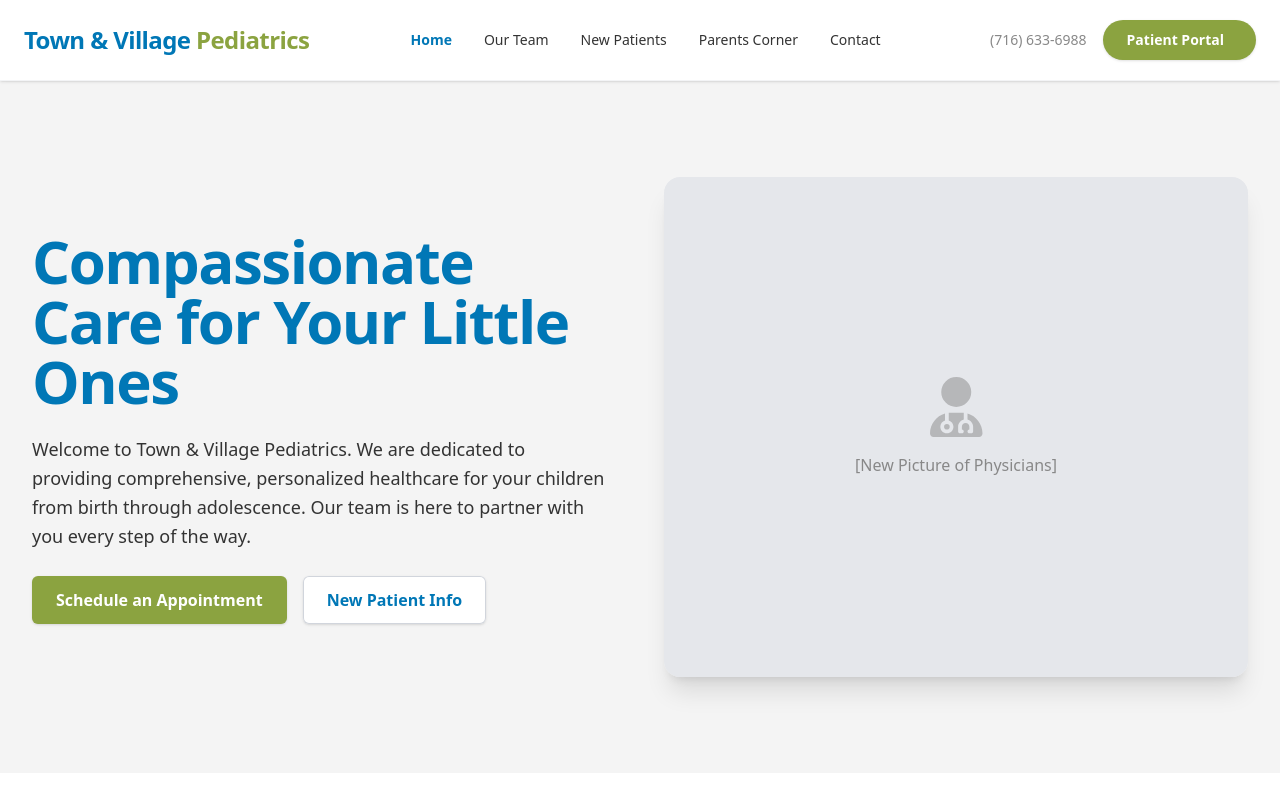
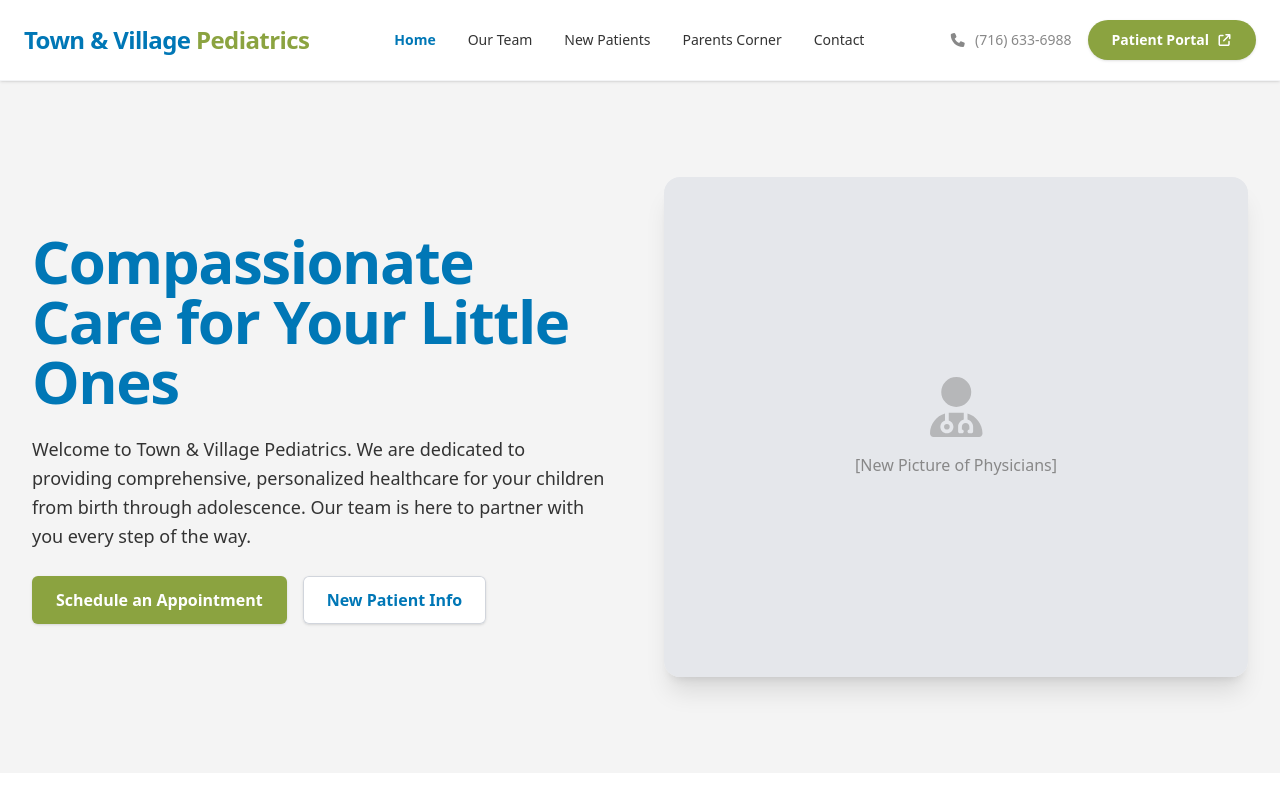
Before and after one commit to OneBuffaloLabsClients/townandvillagepediatrics.com, a Next.js app: page / in a window 1280 px wide. Shown: the top 800 px of the page. Built offline with nearby package versions, Linux system fonts and the light colour scheme.

Commit message:
Fixed fontawesome issues in header

```diff
--- a/src/app/page.tsx
+++ b/src/app/page.tsx
@@ -1,4 +1,4 @@
-import Image from 'next/image';
+// import Image from 'next/image';
 import Link from 'next/link';
 import { getHomePageData } from '@/lib/cms';
 import { FontAwesomeIcon } from '@fortawesome/react-fontawesome';
--- a/src/components/Header.tsx
+++ b/src/components/Header.tsx
@@ -3,6 +3,13 @@
 import { useState } from 'react';
 import Link from 'next/link';
 import { usePathname } from 'next/navigation';
+import { FontAwesomeIcon } from '@fortawesome/react-fontawesome';
+import {
+  faPhone,
+  faArrowUpRightFromSquare,
+  faXmark,
+  faBars,
+} from '@fortawesome/free-solid-svg-icons';
 
 const Header = () => {
   const [isMobileMenuOpen, setIsMobileMenuOpen] = useState(false);
@@ -56,7 +63,8 @@ const Header = () => {
             <a
               href="tel:7166336988"
               className="text-sm font-medium text-[var(--color-text-muted)] hover:text-[var(--color-secondary-accent)]">
-              <i className="fa-solid fa-phone mr-2"></i>(716) 633-6988
+              <FontAwesomeIcon icon={faPhone} className="mr-2 fa-fw" aria-hidden="true" />
+              (716) 633-6988
             </a>
             <a
               href="https://www.medentmobile.com/portal/index.php?practice_id=Ji6KGx7c"
@@ -65,7 +73,11 @@ const Header = () => {
               className="inline-flex items-center justify-center rounded-full bg-[var(--color-primary-action)] px-6 py-2.5 text-sm font-bold text-white shadow-sm transition-all hover:bg-[#7a9136] hover:shadow-md focus:outline-none focus:ring-2 focus:ring-[var(--color-primary-action)] focus:ring-offset-2"
               aria-label="Open Patient Portal in a new tab">
               Patient Portal
-              <i className="fa-solid fa-arrow-up-right-from-square ml-2 text-xs"></i>
+              <FontAwesomeIcon
+                icon={faArrowUpRightFromSquare}
+                className="ml-2 text-xs fa-fw"
+                aria-hidden="true"
+              />
             </a>
           </div>
 
@@ -78,9 +90,9 @@ const Header = () => {
             aria-label="Toggle main menu">
             <span className="sr-only">Open main menu</span>
             {isMobileMenuOpen ? (
-              <i className="fa-solid fa-xmark text-2xl"></i>
+              <FontAwesomeIcon icon={faXmark} className="text-2xl fa-fw" aria-hidden="true" />
             ) : (
-              <i className="fa-solid fa-bars text-2xl"></i>
+              <FontAwesomeIcon icon={faBars} className="text-2xl fa-fw" aria-hidden="true" />
             )}
           </button>
         </div>
@@ -107,7 +119,7 @@ const Header = () => {
               <a
                 href="tel:7166336988"
                 className="flex items-center justify-center rounded-md bg-gray-100 px-4 py-2 text-base font-medium text-[var(--color-text-primary)] transition hover:bg-gray-200">
-                <i className="fa-solid fa-phone mr-2"></i> Call Us
+                <FontAwesomeIcon icon={faPhone} className="mr-2 fa-fw" aria-hidden="true" /> Call Us
               </a>
               <a
                 href="https://www.medentmobile.com/portal/index.php?practice_id=Ji6KGx7c"
```
